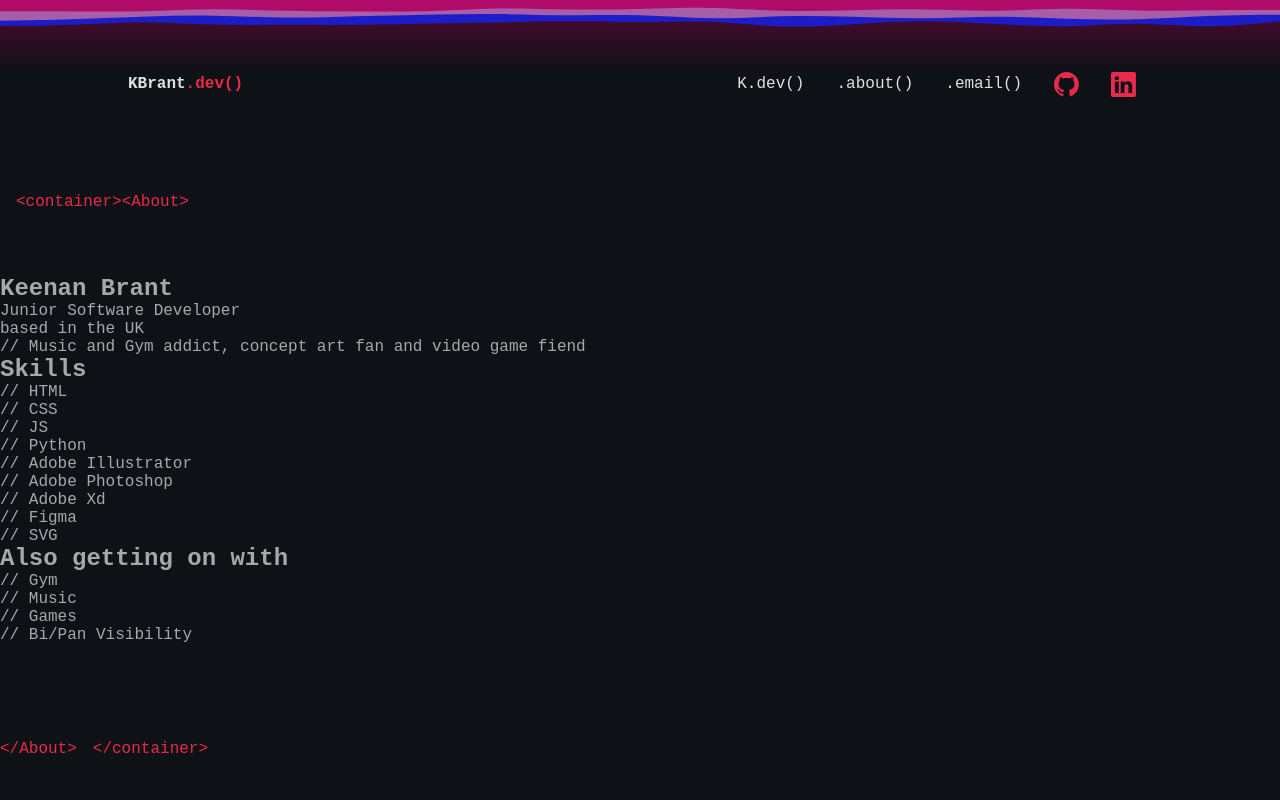
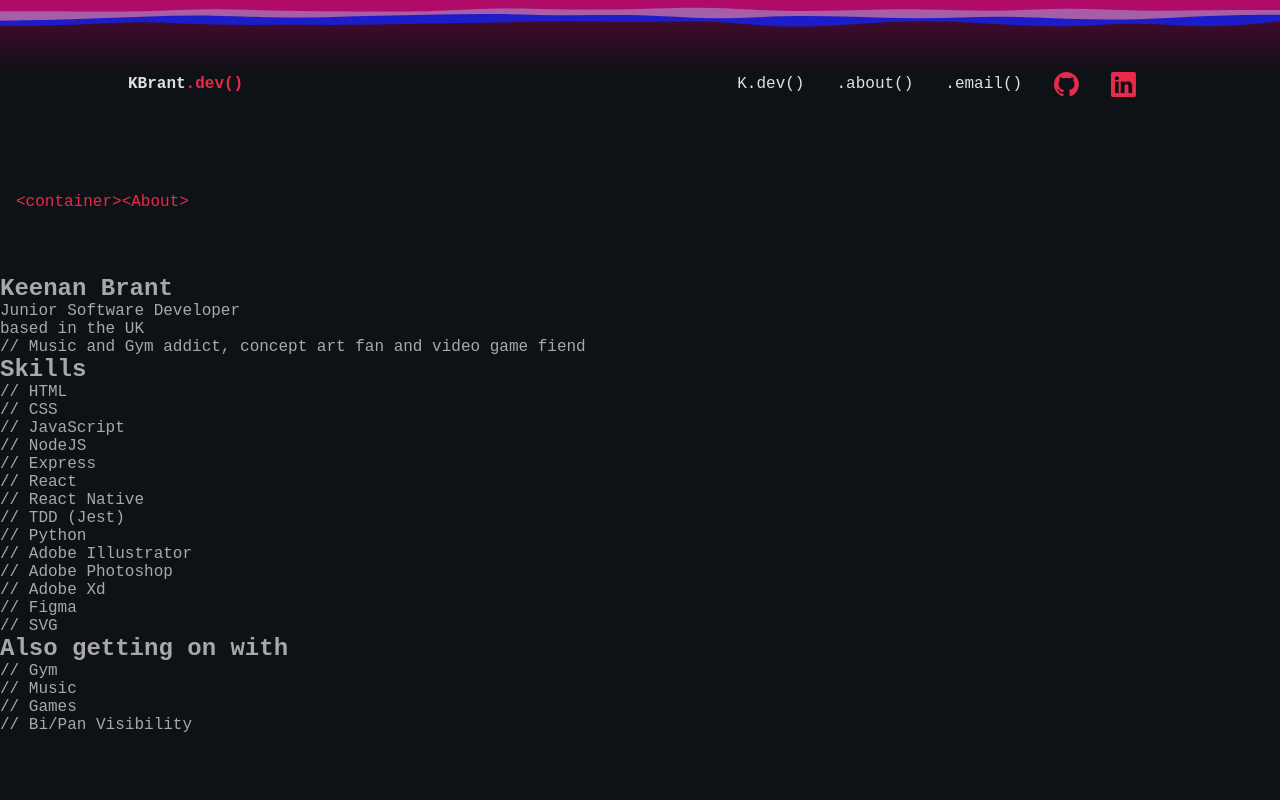
Before and after one commit to The-Nightman/Portfolio, a React (Vite) app: page /about in a window 1280 px wide. Shown: the top 800 px of the page. Built offline with nearby package versions, Linux system fonts and the light colour scheme; the HTML template or start-up script is replaced by a standard one.

Commit message:
update html tags and add content to skills

```diff
--- a/src/components/about-personality.jsx
+++ b/src/components/about-personality.jsx
@@ -5,16 +5,16 @@ const AboutPersonality = () => {
         <ul className="also-grid">
           <h2 className="about-also-title">Also getting on with</h2>
           <li>
-            <span>// Gym</span>
+            <p>// Gym</p>
           </li>
           <li>
-            <span>// Music</span>
+            <p>// Music</p>
           </li>
           <li>
-            <span>// Games</span>
+            <p>// Games</p>
           </li>
           <li>
-            <span>// Bi/Pan Visibility</span>
+            <p>// Bi/Pan Visibility</p>
           </li>
         </ul>
       </section>
--- a/src/components/about-skills.jsx
+++ b/src/components/about-skills.jsx
@@ -5,31 +5,46 @@ const AboutSkills = () => {
         <ul className="skills-grid">
           <h2 className="about-skills-title">Skills</h2>
           <li>
-            <span>// HTML</span>
+            <p>// HTML</p>
           </li>
           <li>
-            <span>// CSS</span>
+            <p>// CSS</p>
           </li>
           <li>
-            <span>// JS</span>
+            <p>// JavaScript</p>
           </li>
           <li>
-            <span>// Python</span>
+            <p>// NodeJS</p>
           </li>
           <li>
-            <span>// Adobe Illustrator</span>
+            <p>// Express</p>
           </li>
           <li>
-            <span>// Adobe Photoshop</span>
+            <p>// React</p>
           </li>
           <li>
-            <span>// Adobe Xd</span>
+            <p>// React Native</p>
           </li>
           <li>
-            <span>// Figma</span>
+            <p>// TDD (Jest)</p>
           </li>
           <li>
-            <span>// SVG</span>
+            <p>// Python</p>
+          </li>
+          <li>
+            <p>// Adobe Illustrator</p>
+          </li>
+          <li>
+            <p>// Adobe Photoshop</p>
+          </li>
+          <li>
+            <p>// Adobe Xd</p>
+          </li>
+          <li>
+            <p>// Figma</p>
+          </li>
+          <li>
+            <p>// SVG</p>
           </li>
         </ul>
       </section>
```
